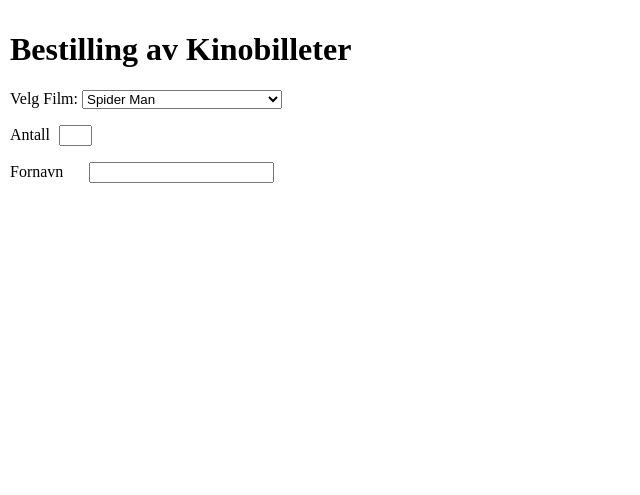
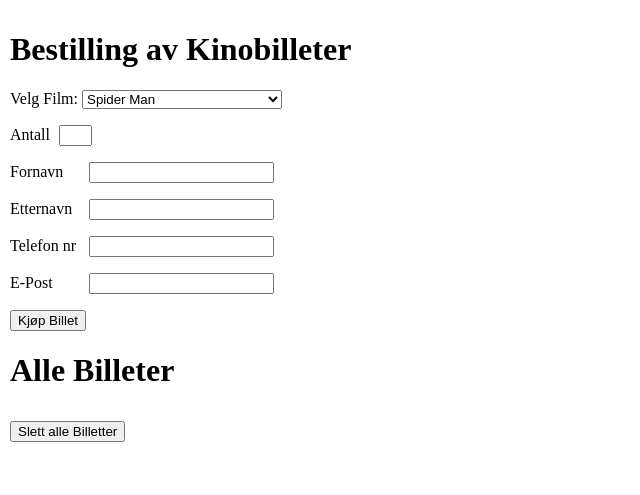
Before and after one commit to Fionssie/Bestiling-av-kinobilleter, a plain HTML site: page index.html in a window 1280 px wide. Shown: the whole page, without its empty margins (0-640 px from the left). Drawn offline with Linux system fonts and the light colour scheme.

Commit message:
Lagt til button/knapp funksjon

```diff
--- a/index.html
+++ b/index.html
@@ -70,10 +70,30 @@
             <input id="Antall" type="text"></input> <p class="error" id="feilAntall">
             </p>
             <div class="Personlig info">
+
+                <!---Lagt til kategorier innenfor personlig info-->
+
                 <label>Fornavn</label>
                 <input id="Fornavn" type="text"></input>
+                <p class="error" id="feil Fornavn" ></p>
 
+                <label>Etternavn</label>
+                <input id="Etternavn" type="text"></input>
+                <p class="error" id="feil Etternavn" ></p>
+
+                <label>Telefon nr</label>
+                <input id="Telefon nr" type="text"></input>
+                <p class="error" id="feil Telefon nr" ></p>
+
+                <label>E-Post</label>
+                <input id="E-Post" type="text"></input>
+                <p class="error" id="feil E-Post" ></p>
 
             </div>
+            <button onclick="RegistrerBillett()">Kjøp Billet</button>
+            <h1> Alle Billeter </h1>
+            <div id="alle Billeter"> </div>
 
+            <button id="slett" onclick="Slett Billetter():">Slett alle Billetter</button>
 </body>
+</html>
```
